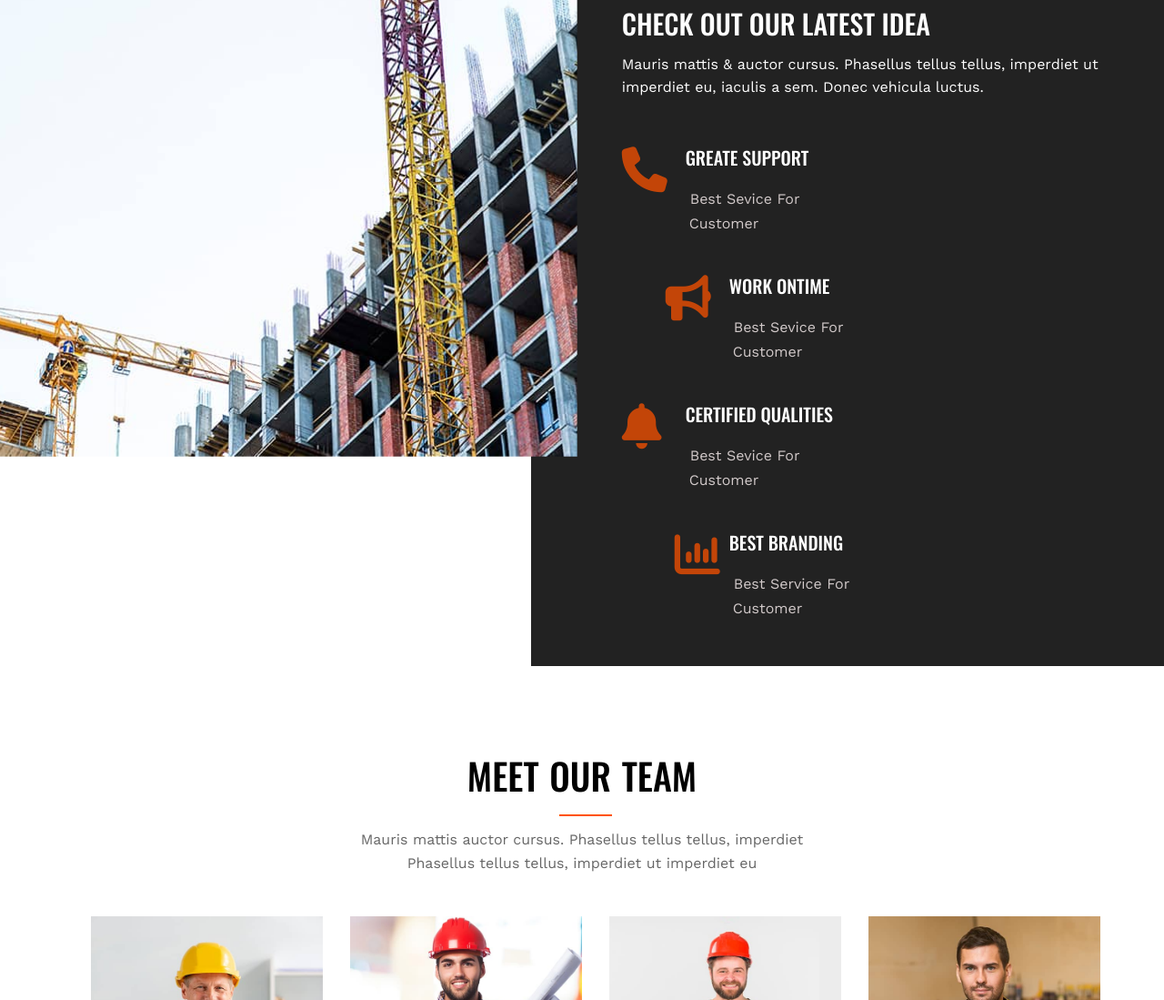
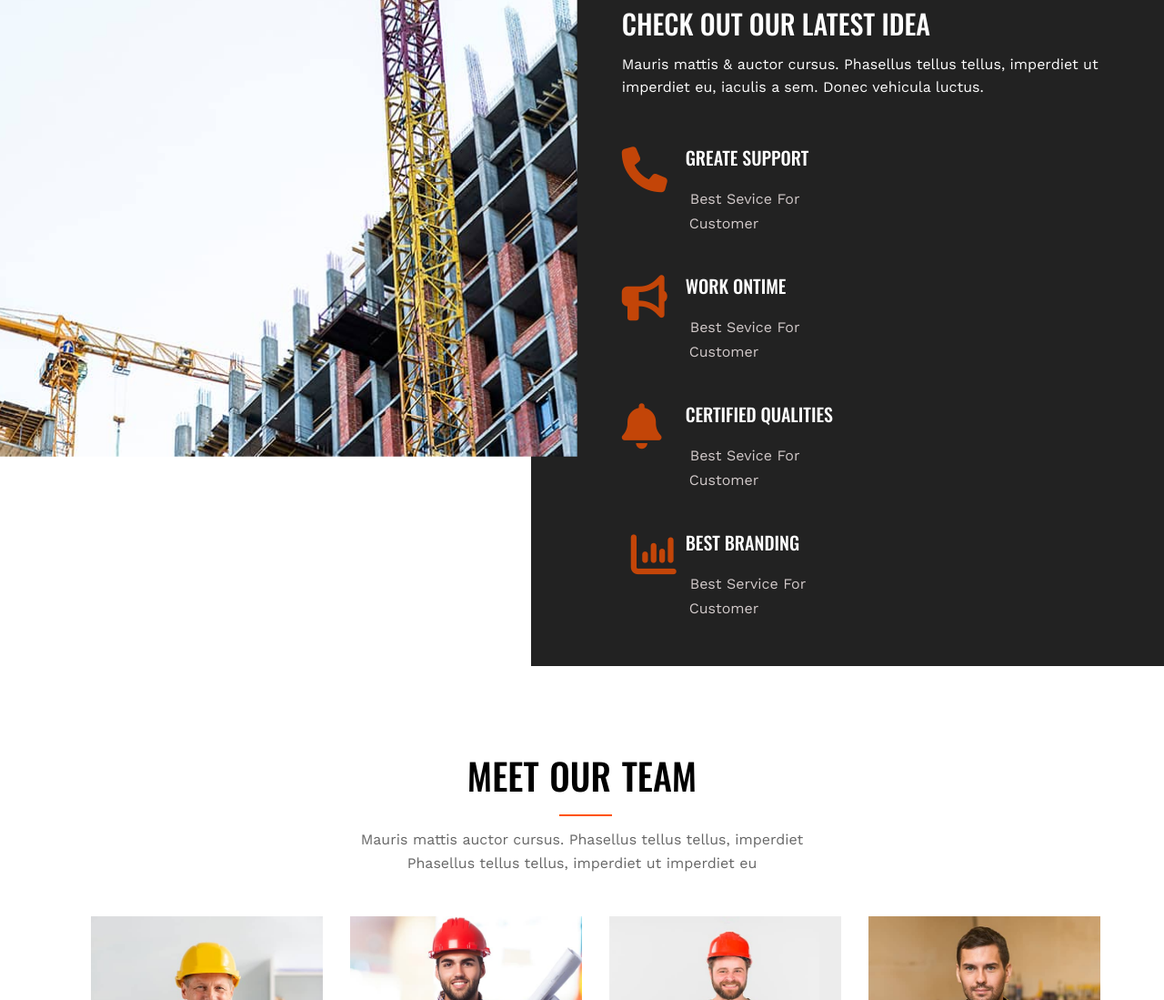
Before and after one commit to Raz152/Brigate, a plain HTML site: page index.html in a window 1280 px wide. Shown: the part 3794-4893 px from the top of the page at 91% size. Drawn offline with nearby package versions, Linux system fonts and the light colour scheme; some packages are replaced by stand-ins of ours; a script that the page names is missing; a web font is replaced by a local one.

Commit message:
"idea section ideasSinglebox:nth-child problem slove"

```diff
--- a/css/style.css
+++ b/css/style.css
@@ -796,7 +796,7 @@ button.tableBtn:hover {
 }
 
 .ideasSinglebox:nth-child(even) {
-	margin-left: 48px;
+	margin-left: 0px;
 }
 .ideasIcon {
 	width: 50px;
```
